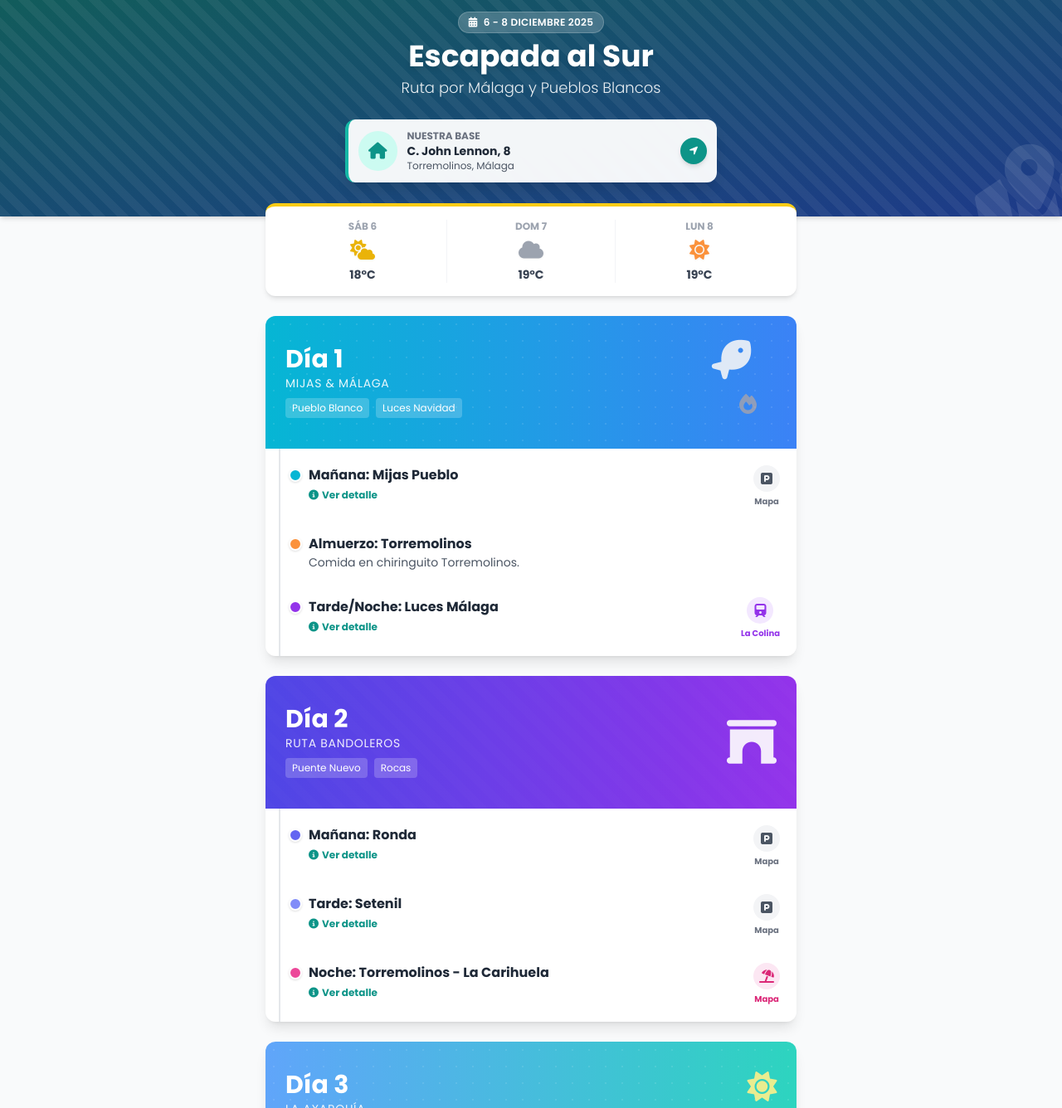
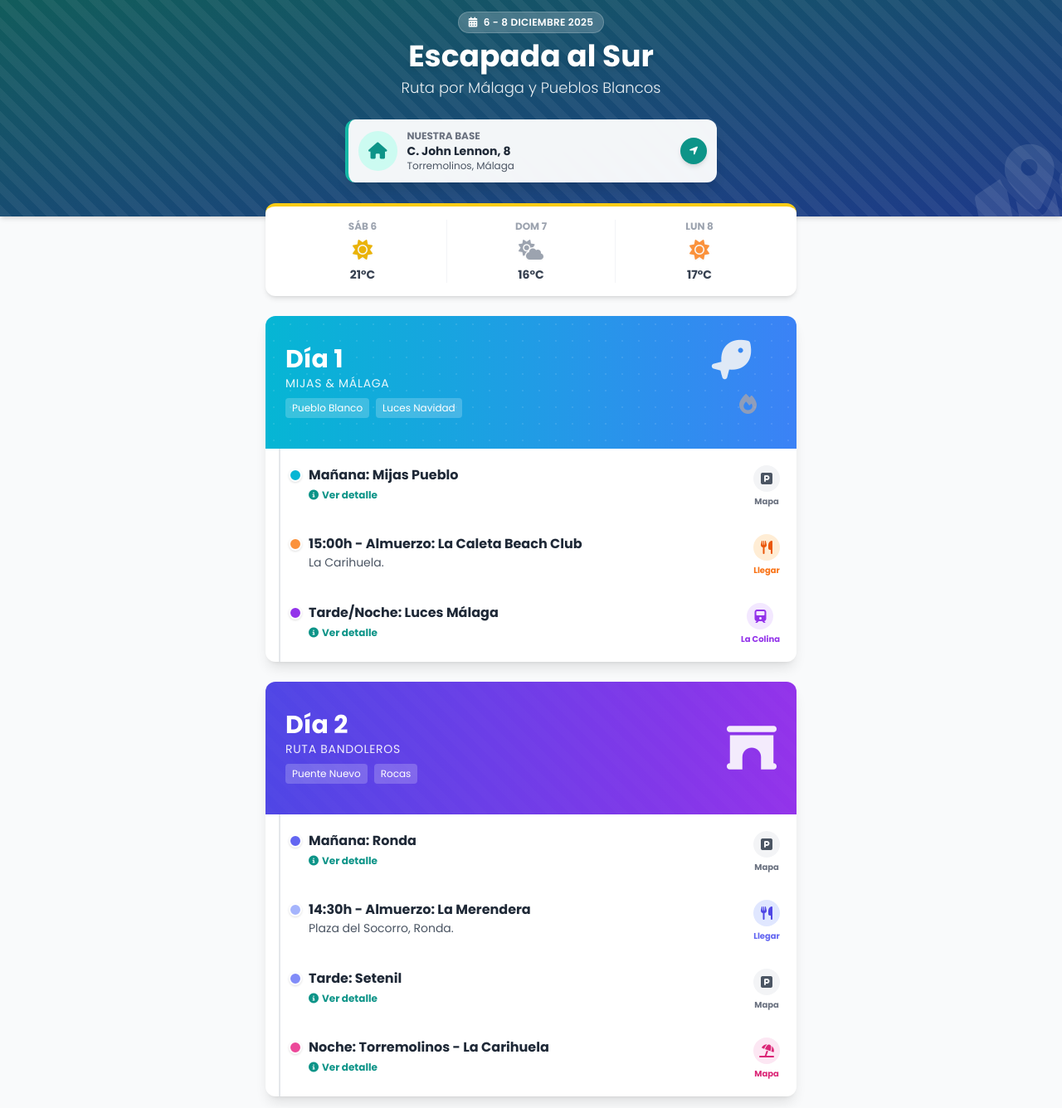
Before and after one commit to josemroca-ship-it/puenteDiciembre, a plain HTML site: page index.html in a window 1280 px wide. Shown: the part 83-1419 px from the top of the page at 83% size. Drawn offline with nearby package versions, Linux system fonts and the light colour scheme.

Commit message:
Update index.html

```diff
--- a/index.html
+++ b/index.html
@@ -96,22 +96,22 @@
 
     <main class="max-w-2xl mx-auto px-4 space-y-6 -mt-10 relative z-10">
 
-        <!-- Weather Widget -->
+        <!-- Weather Widget (ACTUALIZADO) -->
         <div class="bg-white rounded-xl shadow-md p-4 flex justify-between items-center text-center divide-x divide-gray-100 border-t-4 border-yellow-400">
             <div class="flex-1 px-1">
                 <p class="text-xs text-gray-400 font-bold uppercase mb-1">Sáb 6</p>
-                <i class="fas fa-cloud-sun text-yellow-500 text-2xl mb-1 drop-shadow-sm"></i>
-                <p class="text-sm font-bold text-gray-700">18°C</p>
+                <i class="fas fa-sun text-yellow-500 text-2xl mb-1 drop-shadow-sm"></i>
+                <p class="text-sm font-bold text-gray-700">21°C</p>
             </div>
             <div class="flex-1 px-1">
                 <p class="text-xs text-gray-400 font-bold uppercase mb-1">Dom 7</p>
-                <i class="fas fa-cloud text-gray-400 text-2xl mb-1 drop-shadow-sm"></i>
-                <p class="text-sm font-bold text-gray-700">19°C</p>
+                <i class="fas fa-cloud-sun text-gray-400 text-2xl mb-1 drop-shadow-sm"></i>
+                <p class="text-sm font-bold text-gray-700">16°C</p>
             </div>
             <div class="flex-1 px-1">
                 <p class="text-xs text-gray-400 font-bold uppercase mb-1">Lun 8</p>
                 <i class="fas fa-sun text-orange-400 text-2xl mb-1 drop-shadow-sm"></i>
-                <p class="text-sm font-bold text-gray-700">19°C</p>
+                <p class="text-sm font-bold text-gray-700">17°C</p>
             </div>
         </div>
 
@@ -157,14 +157,22 @@
                     </div>
                 </div>
 
-                <!-- Item 1.2 -->
+                <!-- Item 1.2 (Almuerzo Actualizado) -->
                 <div class="relative pl-8 mb-8">
                     <div class="absolute left-2 top-1 w-4 h-4 bg-orange-400 rounded-full border-2 border-white z-10 shadow"></div>
-                    <h3 class="font-bold text-gray-800">Almuerzo: Torremolinos</h3>
-                    <p class="text-gray-600 text-sm">Comida en chiringuito Torremolinos.</p>
+                    <div class="flex justify-between items-start">
+                        <div>
+                            <h3 class="font-bold text-gray-800">15:00h - Almuerzo: La Caleta Beach Club</h3>
+                            <p class="text-gray-600 text-sm">La Carihuela.</p>
+                        </div>
+                        <a href="https://www.google.com/maps/search/?api=1&query=La+Caleta+Beach+Club+Torremolinos" target="_blank" class="flex flex-col items-center ml-2 group">
+                            <span class="bg-orange-100 text-orange-600 w-8 h-8 rounded-full flex items-center justify-center mb-1 group-hover:bg-orange-500 group-hover:text-white transition"><i class="fas fa-utensils"></i></span>
+                            <span class="text-[10px] text-orange-500 font-bold group-hover:text-orange-600">Llegar</span>
+                        </a>
+                    </div>
                 </div>
 
-                <!-- Item 1.3 -->
+                <!-- Item 1.3 (Título Actualizado) -->
                 <div class="relative pl-8">
                     <div class="absolute left-2 top-1 w-4 h-4 bg-purple-600 rounded-full border-2 border-white z-10 shadow"></div>
                     <div class="flex justify-between items-start">
@@ -222,7 +230,22 @@
                     </div>
                 </div>
 
-                <!-- Item 2.2 -->
+                <!-- Item 2.2 (NUEVO: Almuerzo La Merendera) -->
+                <div class="relative pl-8 mb-8">
+                    <div class="absolute left-2 top-1 w-4 h-4 bg-indigo-300 rounded-full border-2 border-white z-10 shadow"></div>
+                    <div class="flex justify-between items-start">
+                        <div>
+                            <h3 class="font-bold text-gray-800">14:30h - Almuerzo: La Merendera</h3>
+                            <p class="text-gray-600 text-sm">Plaza del Socorro, Ronda.</p>
+                        </div>
+                        <a href="https://www.google.com/maps/search/?api=1&query=Restaurante+La+Merendera+Ronda" target="_blank" class="flex flex-col items-center ml-2 group">
+                            <span class="bg-indigo-100 text-indigo-600 w-8 h-8 rounded-full flex items-center justify-center mb-1 group-hover:bg-indigo-500 group-hover:text-white transition"><i class="fas fa-utensils"></i></span>
+                            <span class="text-[10px] text-indigo-500 font-bold group-hover:text-indigo-600">Llegar</span>
+                        </a>
+                    </div>
+                </div>
+
+                <!-- Item 2.3 -->
                 <div class="relative pl-8 mb-8">
                     <div class="absolute left-2 top-1 w-4 h-4 bg-indigo-400 rounded-full border-2 border-white z-10 shadow"></div>
                     <div class="flex justify-between items-start">
@@ -239,7 +262,7 @@
                     </div>
                 </div>
 
-                <!-- Item 2.3 -->
+                <!-- Item 2.4 -->
                 <div class="relative pl-8">
                     <div class="absolute left-2 top-1 w-4 h-4 bg-pink-500 rounded-full border-2 border-white z-10 shadow"></div>
                     <div class="flex justify-between items-start">
@@ -372,7 +395,7 @@
             },
             'ronda': {
                 title: 'Ronda',
-                body: '<p class="mb-3 text-sm leading-relaxed"><strong>Imprescindible:</strong> El <strong>Puente Nuevo</strong>. Bajaremos por el sendero hacia el mirador inferior para la foto icónica que sale en todas las postales.</p><p class="mb-3 text-sm leading-relaxed">Visitaremos la histórica Plaza de Toros y callejearemos por el casco antiguo (La Ciudad).</p><p class="text-sm"><strong>Comer:</strong> <em>Tragatá</em> (tapas gourmet) o <em>Casa María</em>.</p>'
+                body: '<p class="mb-3 text-sm leading-relaxed"><strong>Imprescindible:</strong> El <strong>Puente Nuevo</strong>. Bajaremos por el sendero hacia el mirador inferior para la foto icónica que sale en todas las postales.</p><p class="mb-3 text-sm leading-relaxed">Visitaremos la histórica Plaza de Toros y callejearemos por el casco antiguo (La Ciudad).</p><p class="text-sm text-indigo-700 bg-indigo-50 p-2 rounded"><strong>Almuerzo:</strong> Tenemos reserva en <strong>La Merendera</strong> a las 14:30h.</p>'
             },
             'setenil': {
                 title: 'Setenil de las Bodegas',
```
